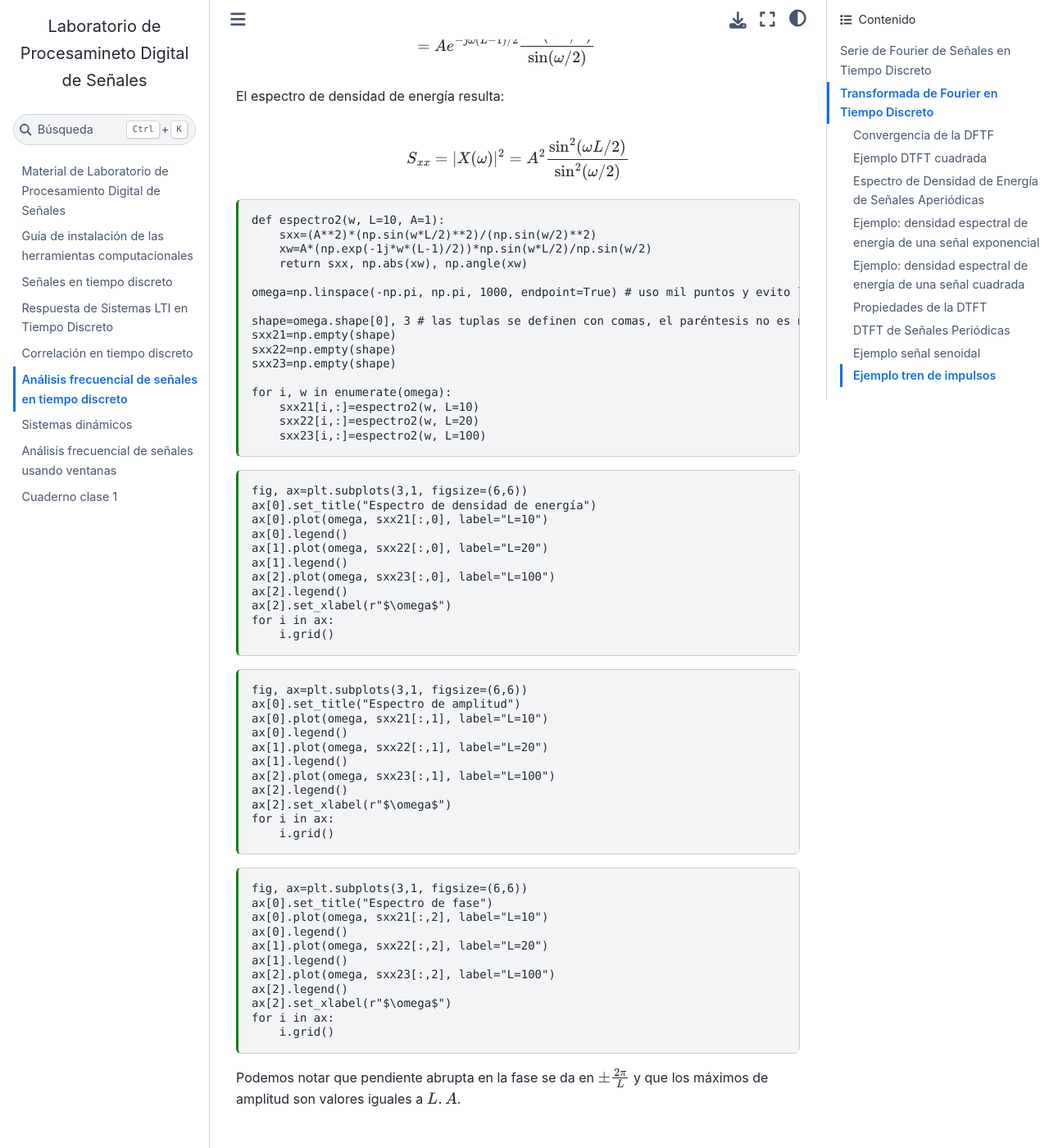
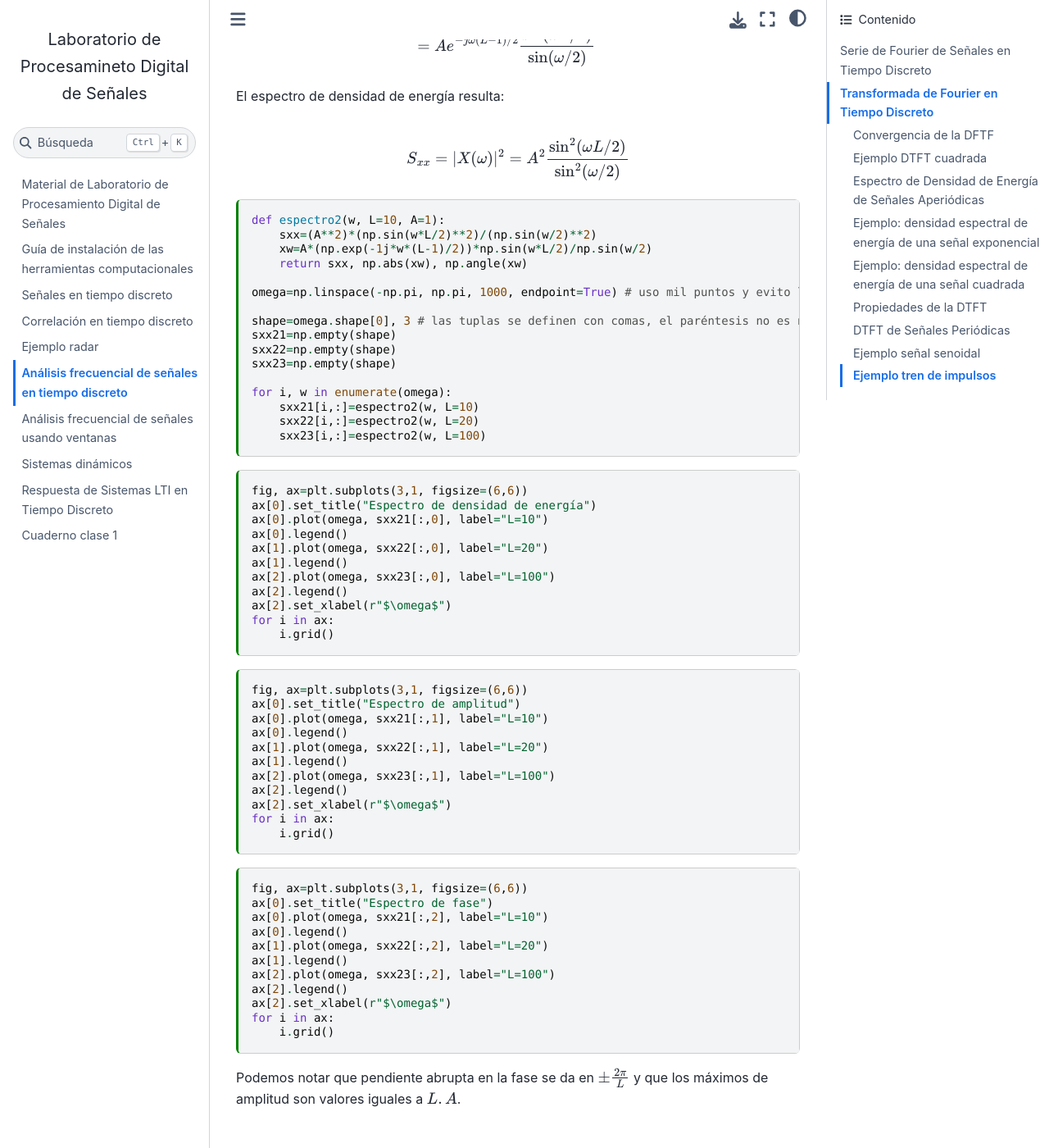
Before and after one commit to gonmolina/laboratorio_pds, a Jupyter Book: the page built from recursos/nuevo_material/analisis_frecuencial_en_tiempo_discreto.md, in a window 1280 px wide and 1400 px high, scrolled down 10419 px. Shown: the whole window at 82% size. Built offline with Jupyter Book 1.0.4 settings and Sphinx 7.4.7 and the Sphinx Book theme 1.1.4, drawn with Linux system fonts in a browser that asks for light colours; some of the changed text lies outside the part shown.

Commit message:
algunas correcciones y agregados

````diff
--- a/_toc.yml
+++ b/_toc.yml
@@ -3,9 +3,10 @@ root: index
 sections:
 - file: recursos/guia_instalacion_python.md
 - file: recursos/nuevo_material/senales_discretas.md
+- file: recursos/nuevo_material/correlacion.md
+- file: recursos/nuevo_material/ejemplo_radar.md
+- file: recursos/nuevo_material/analisis_frecuencial_en_tiempo_discreto.md
+- file: recursos/nuevo_material/transf_fourier_discreta.md
+- file: recursos/nuevo_material/diapo_sistemas/diapoSistemas.md
 - file: recursos/nuevo_material/respuesta_sistemas_LTI_TD.md
-- file: recursos/nuevo_material/correlacion.md
-- file: recursos/nuevo_material/analisis_frecuencial_en_tiempo_discreto.md
-- file: recursos/nuevo_material/diapo_sistemas/diapoSistemas.md
-- file: recursos/nuevo_material/transf_fourier_discreta.md
 - file: recursos/cuadernos_clases/01-sampleo_tono_puro.md
--- a/recursos/nuevo_material/analisis_frecuencial_en_tiempo_discreto.md
+++ b/recursos/nuevo_material/analisis_frecuencial_en_tiempo_discreto.md
@@ -414,7 +418,7 @@ $$
 
 Implementamos un código de Python que utilice el resultado obtenido para calcular $S_{xx}$.
 
-```{code-cell} ipython3
+```{code-cell}
 import numpy as np
 import matplotlib.pyplot as plt
 
@@ -426,7 +430,7 @@ La función anterior nos devuelve el valor de $S_{xx}$ para un $\omega$ y un $a$
 
 En el siguiente bloque de código calculamos $S_{xx}$ para valores de $\omega$ distribuidos de manera lineal entre $-\pi$ y $\pi$ y los graficamos.
 
-```{code-cell} ipython3
+```{code-cell}
 import numpy as np
 omega=np.linspace(-np.pi, np.pi, 1001, endpoint=True)
 
@@ -470,7 +474,7 @@ El espectro de densidad de energía resulta:
 
 $$S_{xx}=|X(\omega)|^2 = A^2 \frac{\sin^2(\omega L/2)}{\sin^2(\omega/2)}$$
 
-```{code-cell} ipython3
+```{code-cell}
 def espectro2(w, L=10, A=1):
     sxx=(A**2)*(np.sin(w*L/2)**2)/(np.sin(w/2)**2)
     xw=A*(np.exp(-1j*w*(L-1)/2))*np.sin(w*L/2)/np.sin(w/2)
@@ -489,7 +493,7 @@ for i, w in enumerate(omega):
     sxx23[i,:]=espectro2(w, L=100)
 ```
 
-```{code-cell} ipython3
+```{code-cell}
 fig, ax=plt.subplots(3,1, figsize=(6,6))
 ax[0].set_title("Espectro de densidad de energía")
 ax[0].plot(omega, sxx21[:,0], label="L=10")
@@ -503,7 +507,7 @@ for i in ax:
     i.grid()
 ```
 
-```{code-cell} ipython3
+```{code-cell}
 fig, ax=plt.subplots(3,1, figsize=(6,6))
 ax[0].set_title("Espectro de amplitud")
 ax[0].plot(omega, sxx21[:,1], label="L=10")
@@ -517,7 +521,7 @@ for i in ax:
     i.grid()
 ```
 
-```{code-cell} ipython3
+```{code-cell}
 fig, ax=plt.subplots(3,1, figsize=(6,6))
 ax[0].set_title("Espectro de fase")
 ax[0].plot(omega, sxx21[:,2], label="L=10")
````
Also changed, not shown: other parts of recursos/nuevo_material/analisis_frecuencial_en_tiempo_discreto.md (+5 -1 lines), recursos/nuevo_material/diapo_sistemas/diapoSistemas.md (+4 -4 lines), recursos/nuevo_material/ejemplo_radar.md (+6 -6 lines).
